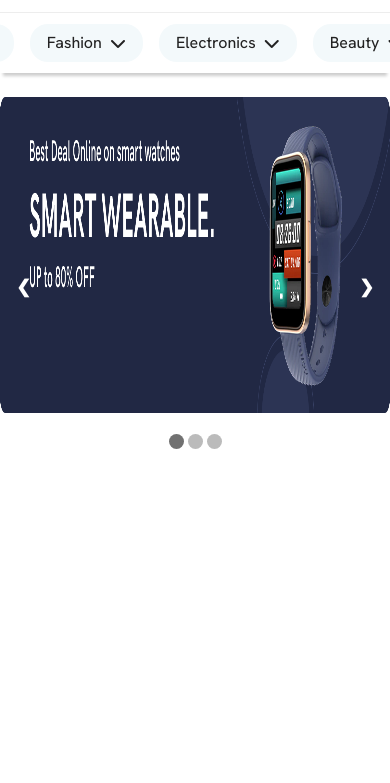
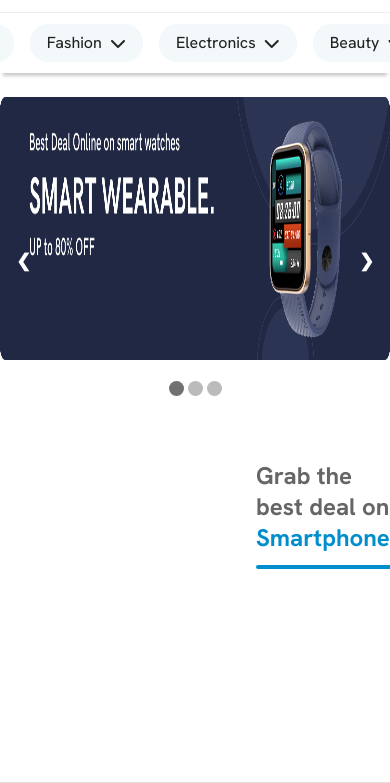
Before and after one commit to Ashwinv007/node_ecommerse_frontend, a plain HTML site: page index.html in a window 390 px wide. Shown: the part 77-860 px from the top of the page. Drawn offline with Linux system fonts and the light colour scheme.

Commit message:
smartphone title done

```diff
--- a/assets/css/style.css
+++ b/assets/css/style.css
@@ -313,7 +313,7 @@
 
 .mySlides img{
     width:100%;
-    height:316px;
+    height:263px;
 
 }
 
@@ -324,3 +324,72 @@
     width: 100%;
     padding: 1rem 0;
 }
+
+.smartphones{
+
+    padding:2rem;
+}
+
+.title{
+    padding:1rem 14rem;
+    display:flex;
+    align-items:center;
+    justify-content:space-between;
+    margin-bottom:1rem;
+
+}
+
+.title h2{
+    margin:0;
+    color:var(--text);
+    /* text-decoration:var(--primary) underline;
+    text-decoration-thickness: 4px;
+    text-underline-offset:1em; */
+    position:relative;
+    text-decoration: none;
+
+}
+
+.title h2::after{
+    content: '';
+    position:absolute;
+    left:0;
+    bottom:-0.65em;
+    width:100%;
+    height:4px;
+    background-color:var(--primary);
+    border-radius:2px;
+}
+.title hr {
+    position: absolute;
+    left: 0;
+    bottom: -1em;
+    width: 100%;
+    height: 1px;
+    background-color: #E0E0E0; /* Light gray color */
+    border: none;
+    margin: 0;
+    z-index: 1; /* Behind the blue line */
+
+}
+.title h2 span{
+    color:var(--primary);
+}
+
+.title a{
+    display:flex;
+    align-items: center;
+    gap:0.5rem;
+    text-decoration:none;
+    color:var(--heading);
+    font-weight: 600;
+    font-size:1rem;
+    transition:color 0.3s;
+
+}
+
+.title a span{
+    font-size:0.85rem;
+    color:var(--primary);
+
+}
--- a/index.html
+++ b/index.html
@@ -123,6 +123,16 @@
     <span class="dot" onclick="currentSlide(3)"></span>
 </div>
          </section>
+
+         <section class="smartphones">
+            <div class="title">
+                <h2>Grab the best deal on <span>Smartphones</span></h2>
+                <hr>
+             <a href="">View All <span>❯</span></a>
+
+            </div>
+
+         </section>
     </div>
 
 
```
Also changed, not shown: assets/images/banner3.jpg.
